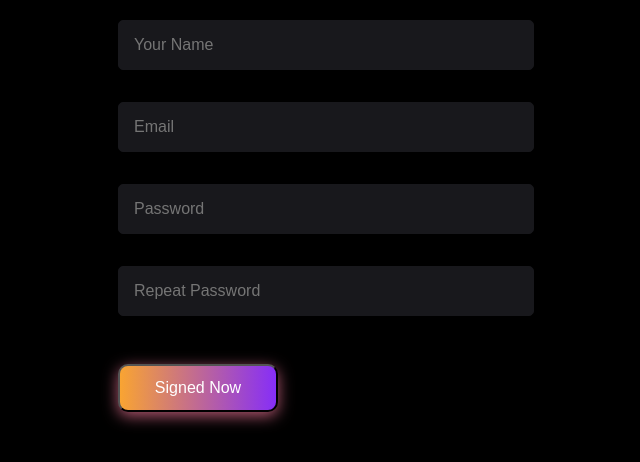
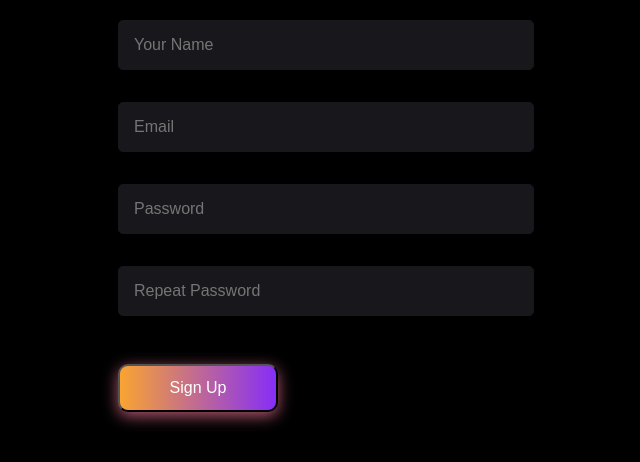
Before and after one commit to DJU-dev/frontend, a React (Vite) app: page /signup in a window 1280 px wide. Shown: the part 156-618 px from the top of the page, without its empty margins (330-970 px from the left). Built offline with nearby package versions, Linux system fonts and the light colour scheme.

Commit message:
set input state

```diff
--- a/src/Login/Register.jsx
+++ b/src/Login/Register.jsx
@@ -1,17 +1,40 @@
-import React from 'react'
+import React, {useState} from 'react'
 import styled from 'styled-components'
 
-export default function register() {
+export default function Register() {
+    const [inputs, setInputs] = useState({});
+
+    const onSubmit = (e) => {
+        e.preventDefault();
+        console.log(inputs.username, inputs.email, inputs.password1, inputs.password2);
+    }
+
+    const onChange = (e) => {
+        const {name, value} = e.target;
+        setInputs(prev => ({
+            ...prev,
+            [name]: value
+        }))
+    }
 
     return(
         <Background>
-            <LoginScreen>
+            <LoginScreen onSubmit={onSubmit}>
                 <Name>Register</Name>
-                <Inputbox><Nameinput placeholder='Your Name'/></Inputbox>
-                <Inputbox><Idinput placeholder='Email'/></Inputbox>
-                <Inputbox><Passwordinput placeholder='Password'/></Inputbox>
-                <Inputbox><RPasswordinput placeholder='Repeat Password'/></Inputbox>
-                <LoginButton>Signed Now</LoginButton>
+                <Inputbox>
+                    <Nameinput placeholder='Your Name' name="username" onChange={onChange}/>
+                </Inputbox>
+                <Inputbox>
+                    <Idinput placeholder='Email' name="email" onChange={onChange}/>
+                </Inputbox>
+                <Inputbox>
+                    <Passwordinput placeholder='Password' name="password1" type="password" onChange={onChange}/>
+                </Inputbox>
+                <Inputbox>
+                    <RPasswordinput placeholder='Repeat Password' name="password2" type="password" onChange={onChange}/>
+                </Inputbox>
+
+                <LoginButton type="submit" value="Sign Up" />
             </LoginScreen>
         </Background>
     )
@@ -26,7 +49,7 @@ const Background = styled.div `
     align-items : center;
     padding-top: 5rem;
 `
-const LoginScreen = styled.div`
+const LoginScreen = styled.form`
     width : 30vw;
     height : 50vw;
     display : flex;
@@ -91,7 +114,7 @@ const RPasswordinput = styled.input`
     font-size: 1em;
 `
 
-const LoginButton = styled.button`
+const LoginButton = styled.input`
     width: 10rem;
     height: 3rem;
     background-image: linear-gradient(to right,#f9a432, #862ef7);
```
